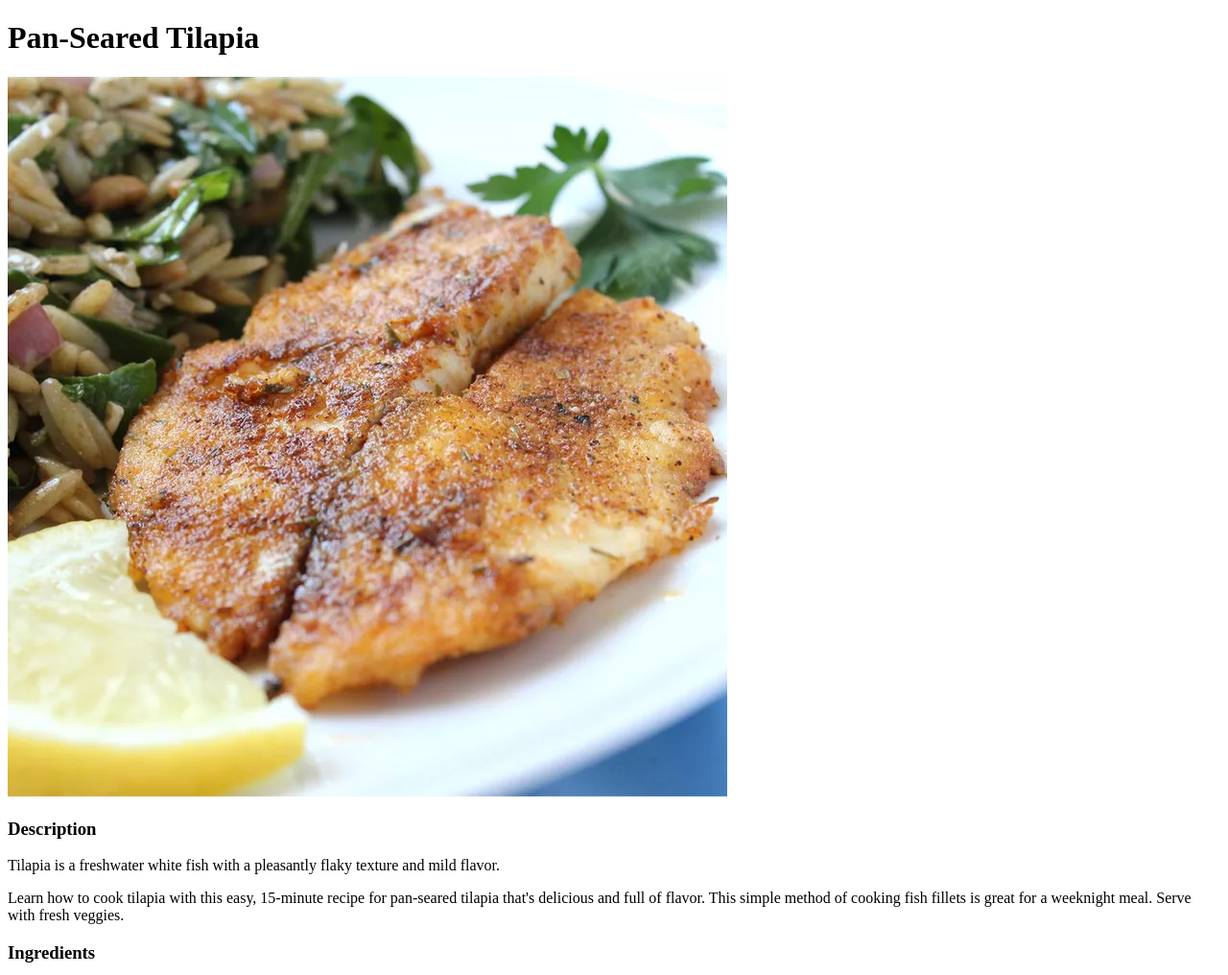
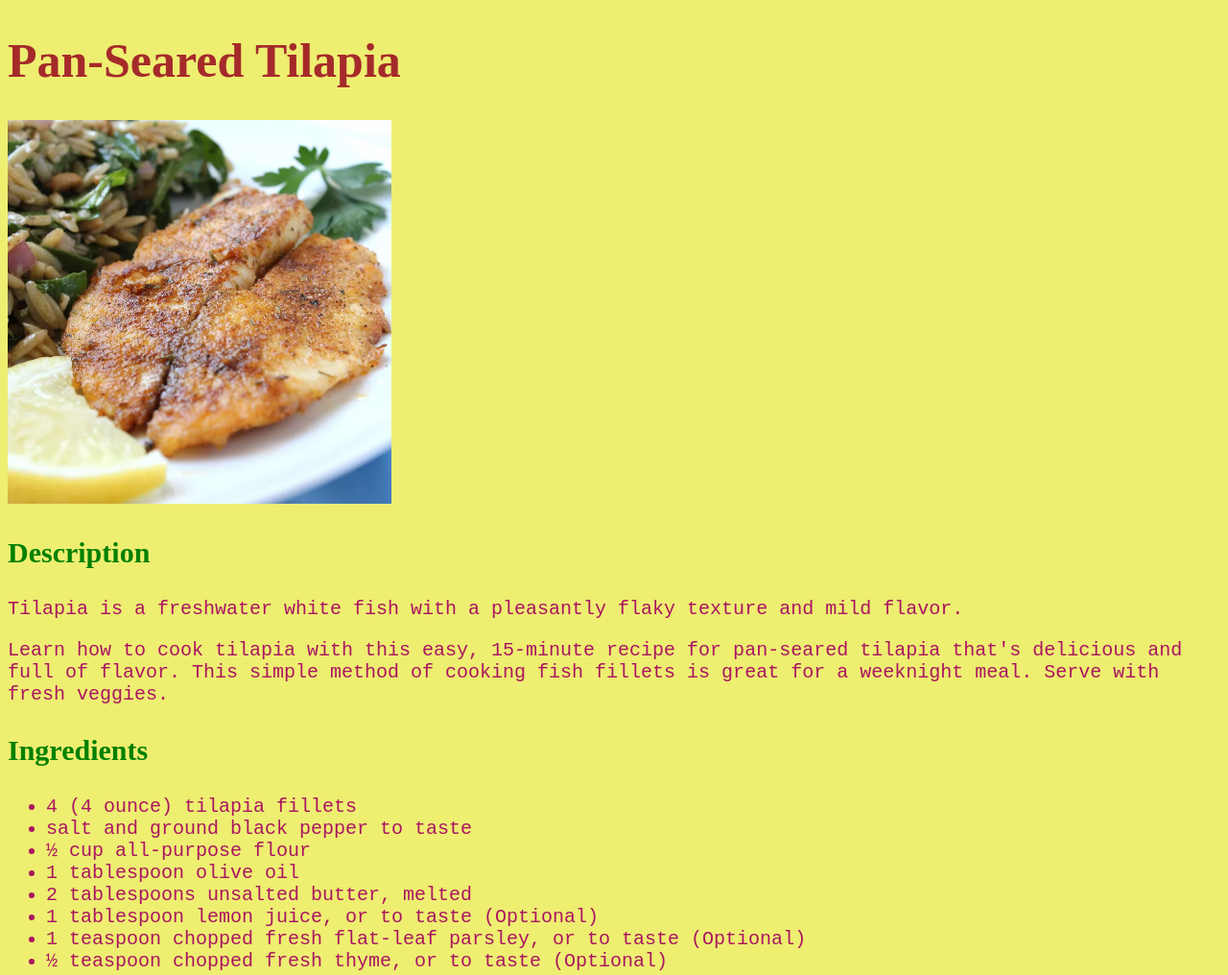
Before and after one commit to 04ac/odin-recepies, a plain HTML site: page recipes/tilapia.html in a window 1280 px wide. Shown: the top 1016 px of the page at 96% size. Drawn offline with Linux system fonts and the light colour scheme.

Commit message:
Add CSS for styling

```diff
--- /dev/null
+++ b/recipes/recipes-styles.css
@@ -0,0 +1,29 @@
+* {
+    background-color: rgb(238, 238, 113);
+}
+
+h1 {
+    color: brown;
+    font-family: 'Times New Roman', Times, serif;
+    font-size: 50px;
+}
+
+img {
+    width: 400px;
+    height: auto;
+}
+
+h3 {
+    font-size: 30px;
+    color: green;
+    font-family: 'Times New Roman', Times, serif;
+    font-weight: bold;
+}
+
+p,
+li {
+    font-size: 20px;
+    color: rgb(170, 21, 96);
+    font-family: 'Courier New', Courier, monospace;
+    font-weight: 500;
+}
--- a/recipes/tilapia.html
+++ b/recipes/tilapia.html
@@ -3,6 +3,7 @@
     <head>
         <meta charset="UTF-8">
         <title>Pan-Seared Tilapia</title>
+        <link rel="stylesheet" href="recipes-styles.css" />
     </head>
 
     <body>
--- /dev/null
+++ b/styles.css
@@ -0,0 +1,22 @@
+* {
+    background-color: rgb(238, 238, 113);
+}
+
+h1 {
+    text-align: center;
+    font-family: Impact, Haettenschweiler, 'Arial Narrow Bold', sans-serif;
+    color: green;
+    font-size: 50px;
+}
+
+div.container {
+    text-align: center;
+}
+
+ul {
+    display: inline-block;
+    text-align: left;
+    font-size: 30px;
+    font-family: 'Courier New', Courier, monospace;
+    color: crimson;
+}
```
Also changed, not shown: index.html (+8 -5 lines), recipes/glazed-chicken.html (+1 -0 lines), recipes/peanut-butter-cookies.html (+1 -0 lines).
